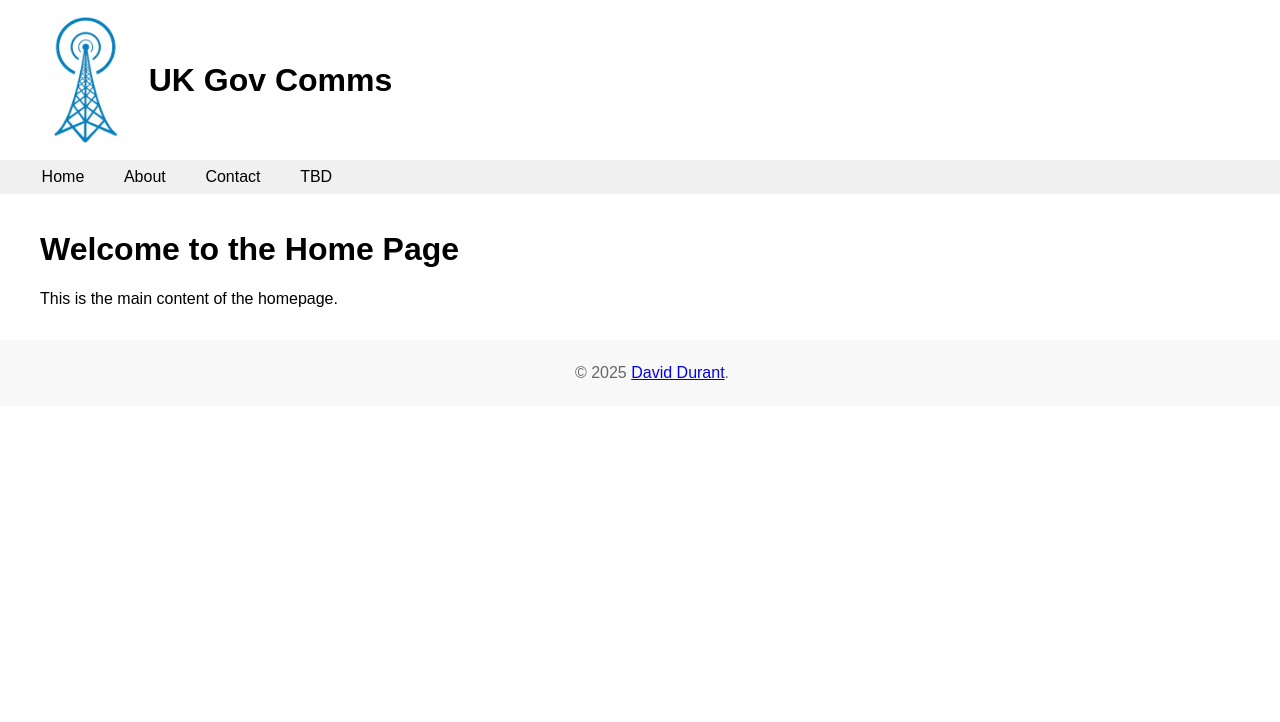
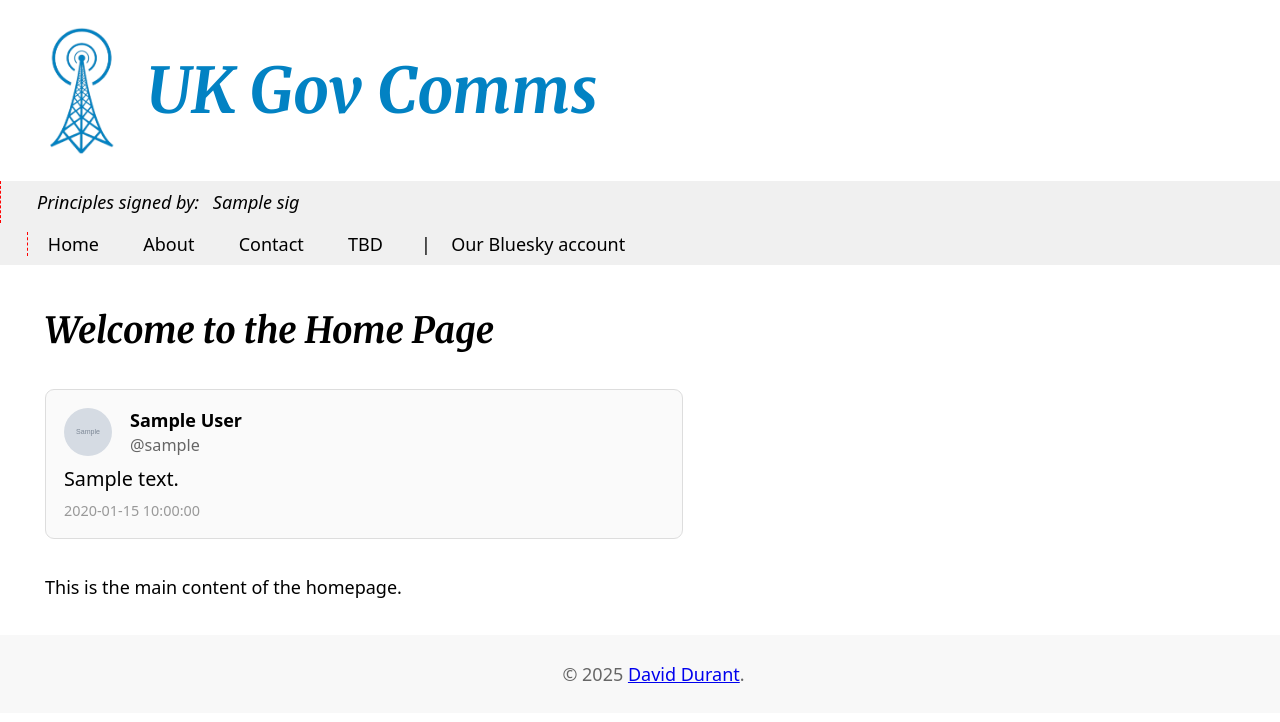
Before and after one commit to cholten99/ukgovcomms, a Flask app: template templates/index.html in a window 1280 px wide. Shown: the top 722 px of the page. Run offline with Flask 2, Linux system fonts and the light colour scheme; the template is opened without the code that fills it: most values are stand-ins (such as "Sample title", 1, 10 or a date in 2020); grey boxes marked "Sample" are stand-in pictures.

Commit message:
So many things! Rotating signatures! Embedded Bluesky! Hiding secrets in github! Oh my!

```diff
--- a/app.py
+++ b/app.py
@@ -1,11 +1,62 @@
+import os
+from dotenv import load_dotenv
+import random
 from flask import Flask, render_template
+from atproto import Client
 
 app = Flask(__name__)
 app.config['TEMPLATES_AUTO_RELOAD'] = True
 
+# Bluesky configuration
+load_dotenv()  # Load environment variables from .env file
+
+BLUESKY_HANDLE = os.getenv("BLUESKY_HANDLE")
+BLUESKY_APP_PASSWORD = os.getenv("BLUESKY_APP_PASSWORD")
+
+def get_latest_post():
+    try:
+        client = Client()
+        client.login(BLUESKY_HANDLE, BLUESKY_APP_PASSWORD)
+
+        feed = client.app.bsky.feed.get_author_feed({'actor': BLUESKY_HANDLE, 'limit': 1})
+        if not feed.feed:
+            print("No posts found for this account.")
+            return None
+
+        post_view = feed.feed[0].post
+        author = post_view.author
+        record = post_view.record
+
+        embed = {
+            'display_name': getattr(author, 'display_name', None) or author.handle,
+            'handle': author.handle,
+            'avatar': author.avatar,
+            'text': record.text,
+            'timestamp': record.created_at,
+        }
+
+        return embed
+
+    except Exception as e:
+        print(f"Error fetching Bluesky post: {e}")
+        return None
+
+# Signatures config
+def load_shuffled_signatures():
+    with open('signatures.txt', encoding='utf-8') as f:
+        lines = [line.strip() for line in f if line.strip()]
+    random.shuffle(lines)
+    return lines
+
+# Page routes
 @app.route('/')
 def home():
-    return render_template('index.html', active_page='home')
+    signatures = load_shuffled_signatures()
+    latest_post = get_latest_post()
+    return render_template('index.html',
+                           active_page='home',
+                           signatures=signatures,
+                           latest_post=latest_post)
 
 @app.route('/about')
 def about():
--- a/requirements.txt
+++ b/requirements.txt
@@ -4,3 +4,5 @@ itsdangerous==2.0.1
 Jinja2==3.0.3
 MarkupSafe==2.0.1
 Werkzeug==2.0.3
+atproto==0.0.61
+python-dotenv==1.1.0
--- /dev/null
+++ b/static/signature-rotator.js
@@ -0,0 +1,18 @@
+const displayTime = 3000; // Time each signature is shown (ms)
+
+const items = document.querySelectorAll('.signature-item');
+let currentIndex = 0;
+
+function showSignature(index) {
+    items.forEach((el, i) => {
+        el.classList.toggle('active', i === index);
+    });
+}
+
+if (items.length > 0) {
+    showSignature(0);
+    setInterval(() => {
+        currentIndex = (currentIndex + 1) % items.length;
+        showSignature(currentIndex);
+    }, displayTime);
+}
--- a/static/styles.css
+++ b/static/styles.css
@@ -1,12 +1,13 @@
 /* ----- Reset default styles (optional but helpful) ----- */
 body {
     margin: 0;
-    font-family: sans-serif;
+    font-family: system-ui, sans-serif;
+    font-size: 1.125rem;
 }
 
 /* ----- Bump off the left-hand-side slightly ----- */
 .page {
-    padding-left: 1.5em;  /* or try 2em / 20px if you prefer */
+    padding-left: 1.5em;
 }
 
 
@@ -14,31 +15,92 @@ body {
 .title-bar {
     display: flex;
     align-items: center;
-    padding: 1em;
+    padding: 0.5em;
 }
 
 .title-bar .logo {
-    height: 8rem;         /* Scales with font size / screen size */
+    height: 8rem;
     width: auto;
-    max-width: 100%;      /* Prevents it from overflowing its container */
+    max-width: 100%;
     margin-right: 1em;
 }
 
 .site-title {
-    font-size: 2em;
-    margin: 0;
+    font-family: 'Merriweather', serif;
+    font-weight: 700;
+    font-style: italic;
+    font-size: 3.5em;
+    color: #0282c3;
 }
 
-/* ----- Navigation Menu - including negative margins because of whole-page right bump ----- */
+h1, h2 {
+    font-family: 'Merriweather', serif;
+    font-weight: 700;
+    font-style: italic;
+}
+
+
+/* ----- Signature Rotator ----- */
+.signature-rotator {
+    background-color: #f0f0f0;
+    margin-left: -1.5em;
+    margin-right: -1.5em;
+}
+
+.rotator-inner {
+    padding: 0.5em 1.5em;
+    font-style: italic;
+    font-size: 1em;
+    white-space: nowrap;
+    display: block;
+
+    /* DEBUG */
+    border-left: 1px dashed red;
+}
+
+.rotator-label {
+    display: inline-block;
+    margin-left: 0.5em;
+    margin-right: 0.5em;
+    vertical-align: baseline;
+}
+
+.rotator-values {
+    display: inline-block;
+    min-width: 10ch;
+    vertical-align: baseline;
+}
+
+.signature-item {
+    display: none;
+    white-space: nowrap;
+}
+
+.signature-item.active {
+    display: inline;
+    opacity: 1;
+    animation: fadein 0.5s ease;
+}
+
+@keyframes fadein {
+    from { opacity: 0; }
+    to   { opacity: 1; }
+}
+
+
+/* ----- Navigation Menu ----- */
 nav {
     background-color: #f0f0f0;
-    margin-left: -1.5em;   /* cancel out .page padding */
+    margin-left: -1.5em;
     margin-right: -1.5em;
-    padding: 0.5em 1.5em;  /* restore inner padding */
+    padding: 0.5em 1.5em;
 }
 
 .nav-inner {
     padding: 0em 0.5em;
+
+    /* DEBUG */
+    border-left: 1px dashed red;
 }
 
 nav a {
@@ -57,12 +119,14 @@ nav a.active {
     background-color: lightblue;
 }
 
+
 /* ----- Page content area ----- */
 main {
     padding: 1em;
 }
 
-/* ----- Footer - negative margins for same reason as above ----- */
+
+/* ----- Footer ----- */
 footer {
     background-color: #f8f8f8;
     margin-left: -1.5em;
@@ -75,3 +139,40 @@ footer {
     font-size: 1em;
     color: #666;
 }
+
+.bluesky-embed {
+    border: 1px solid #ddd;
+    padding: 1em;
+    border-radius: 0.5em;
+    margin: 2em 0;
+    background-color: #fafafa;
+    max-width: 600px;
+}
+
+.bluesky-meta {
+    display: flex;
+    gap: 1em;
+    align-items: center;
+    margin-bottom: 0.5em;
+}
+
+.bluesky-avatar {
+    width: 48px;
+    height: 48px;
+    border-radius: 50%;
+}
+
+.bluesky-handle {
+    color: #666;
+    font-size: 0.9em;
+}
+
+.bluesky-text {
+    font-size: 1.1em;
+    margin-bottom: 0.5em;
+}
+
+.bluesky-time {
+    font-size: 0.8em;
+    color: #999;
+}
--- a/templates/base.html
+++ b/templates/base.html
@@ -3,6 +3,8 @@
 <head>
   <meta charset="UTF-8">
   <title>{% block title %}UK Gov Comms{% endblock %}</title>
+  <link rel="icon" type="image/png" href="{{ url_for('static', filename='images/favicon.ico') }}">
+  <link href="https://fonts.googleapis.com/css2?family=Merriweather:ital,wght@1,700&display=swap" rel="stylesheet">
   <link rel="stylesheet" href="{{ url_for('static', filename='styles.css') }}">
 </head>
 <body>
@@ -12,12 +14,26 @@
           <img src="{{ url_for('static', filename='images/tower.png') }}" alt="Tower" class="logo">
           <h1 class="site-title">UK Gov Comms</h1>
         </div>
+
+      <div class="signature-rotator">
+          <div class="rotator-inner">
+              <div class="rotator-label">Principles signed by:</div>
+              <div class="rotator-values" id="rotator">
+                  {% for sig in signatures %}
+                      <span class="signature-item">{{sig }}</span>
+                  {% endfor %}
+              </div>
+          </div>
+      </div>
+
         <nav>
           <div class="nav-inner">
               <a href="{{ url_for('home') }}" class="{% if active_page == 'home' %}active{% endif %}">Home</a>
               <a href="{{ url_for('about') }}" class="{% if active_page == 'about' %}active{% endif %}">About</a>
               <a href="{{ url_for('contact') }}" class="{% if active_page == 'contact' %}active{% endif %}">Contact</a>
               <a href="{{ url_for('tbd') }}" class="{% if active_page == 'tbd' %}active{% endif %}">TBD</a>
+              &nbsp;|&nbsp;
+              <a href="https://bsky.app/profile/ukgovcomms.bsky.social" target="_blank">Our Bluesky account</a>
           </div>
         </nav>
       </header>
@@ -34,4 +50,7 @@
 
     </div>
 </body>
+
+<script src="{{ url_for('static', filename='signature-rotator.js') }}"></script>
+
 </html>
--- a/templates/index.html
+++ b/templates/index.html
@@ -3,6 +3,25 @@
 {% block title %}Home - My Site{% endblock %}
 
 {% block content %}
-    <h1>Welcome to the Home Page</h1>
-    <p>This is the main content of the homepage.</p>
+  <h1>Welcome to the Home Page</h1>
+
+  {% if latest_post %}
+    <div class="bluesky-embed">
+      <div class="bluesky-meta">
+          <img src="{{ latest_post.avatar }}" class="bluesky-avatar" alt="Avatar">
+          <div>
+              <strong>{{ latest_post.display_name }}</strong><br>
+              <span class="bluesky-handle">@{{ latest_post.handle }}</span>
+          </div>
+      </div>
+      <div class="bluesky-text">
+          {{ latest_post.text }}
+      </div>
+      <div class="bluesky-time">
+          {{ latest_post.timestamp }}
+      </div>
+    </div>
+  {% endif %}
+
+  <p>This is the main content of the homepage.</p>
 {% endblock %}
--- a/templates/tbd.html
+++ b/templates/tbd.html
@@ -7,7 +7,6 @@
 
 <pre>
 Header:
-  * Size, colour and font for the "UK Gov Comms" at the top
   * Rotating signatories!
 
 Main page:
```
Also changed, not shown: .github/workflows/deploy.yml, static/images/favicon.ico (added), 1 other file. Lines whose indentation alone changed are shown as unchanged.
